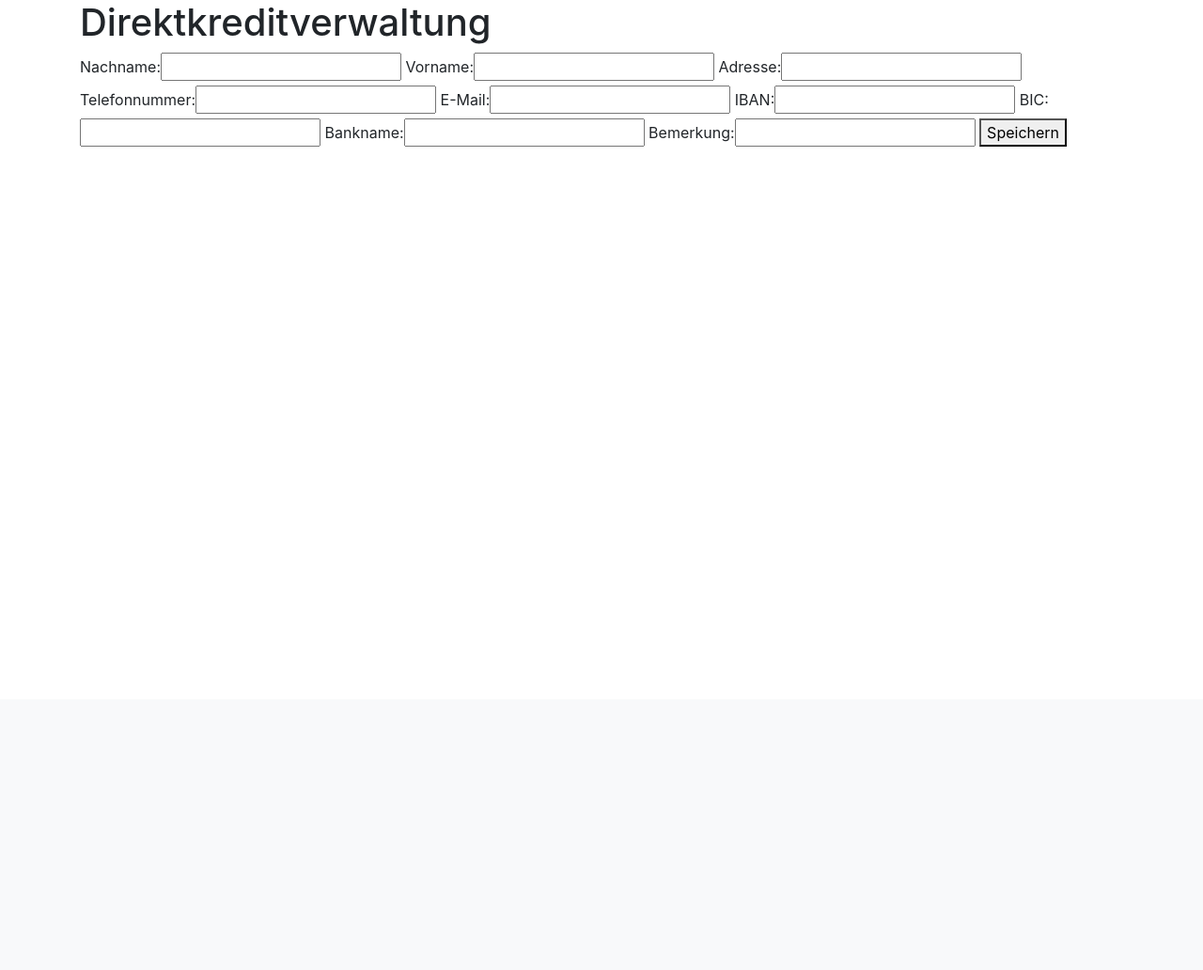
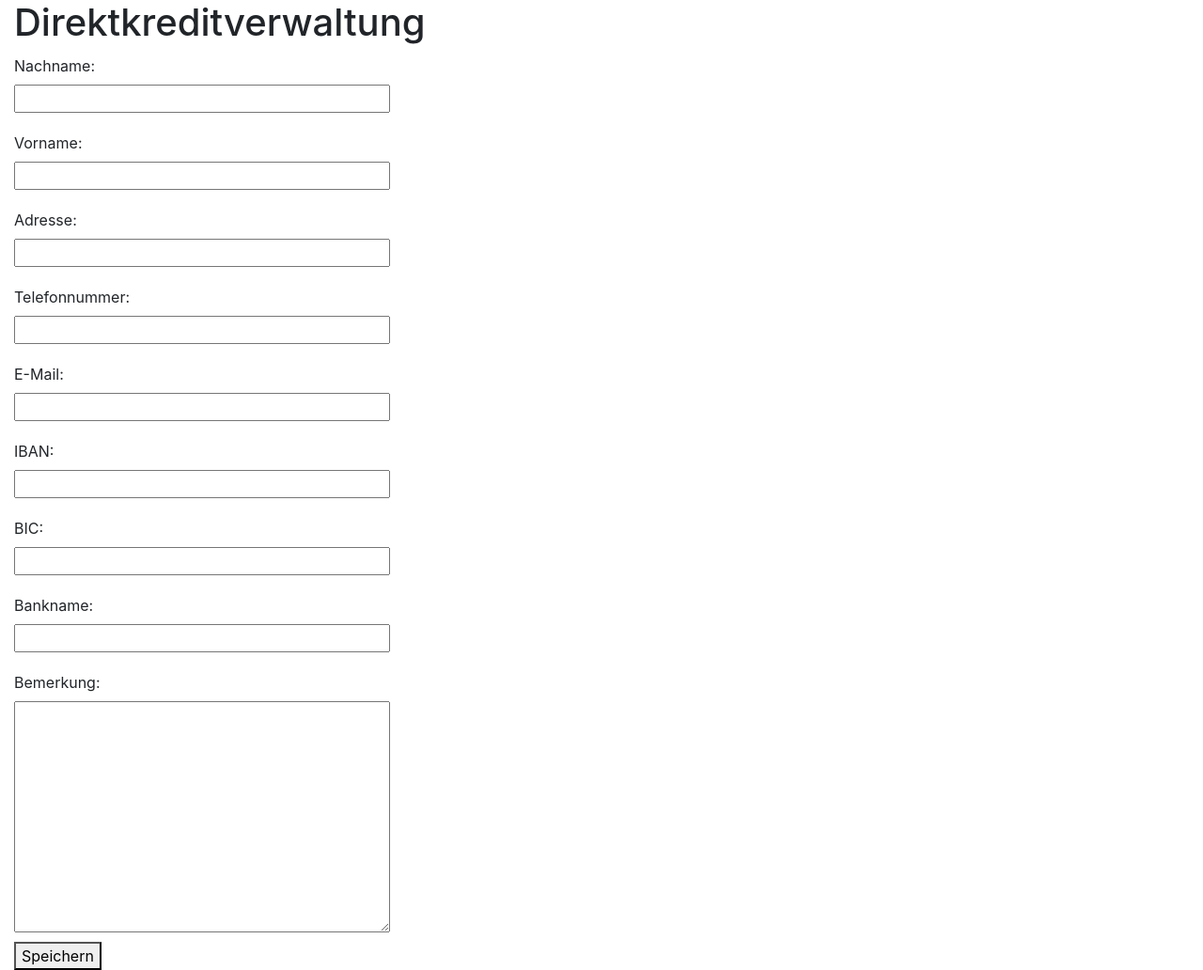
Before and after one commit to rakvat/direktkreditverwaltung, a Django app: page /contacts/new/ in a window 1280 px wide. Shown: the part 56-1088 px from the top of the page at 94% size. Before the commit the page ends 212 px from the top, so only its background shows below. Run offline with Django 3.2, Linux system fonts and the light colour scheme; some libraries are stand-ins or nearby versions.

Commit message:
style form

```diff
--- a/dkapp/forms.py
+++ b/dkapp/forms.py
@@ -6,6 +6,10 @@ class ContactForm(forms.ModelForm):
     class Meta:
         model = Contact
         exclude = ['updated_at', 'created_at']
+        widgets = {
+            'email': forms.EmailInput(),
+            'remark': forms.Textarea(),
+        }
         labels = {
             "first_name": "Vorname",
             "last_name": "Nachname",
@@ -21,6 +25,5 @@ class ContactForm(forms.ModelForm):
 
 class ContractForm(forms.Form):
     number = forms.IntegerField()
-    # contact = forms.ForeignKey(Contact, on_delete=models.CASCADE)
     comment = forms.CharField(required=False)
     category = forms.ChoiceField(choices=[('Privat', 'Privat'), ('Syndikat', 'Syndikat'), ('Dritte', 'Dritte')])
--- a/dkapp/static/css/style.css
+++ b/dkapp/static/css/style.css
@@ -1,3 +1,23 @@
 a {
     color: green;
 }
+
+div.container {
+  max-width: 100%;
+}
+
+div.dkapp-form {
+  display: flex;
+  flex-flow: column;
+  max-width: 400px;
+  margin: 10px 0;
+
+}
+div.dkapp-form input {
+  margin-bottom: 20px;
+}
+
+table {
+  max-width: 100%;
+  font-size: smaller;
+}
--- a/dkapp/templates/form.html
+++ b/dkapp/templates/form.html
@@ -4,7 +4,9 @@
 {% block content %}
 <form action={{ action_url }} method="post">
 {% csrf_token %}
-{{form}}
+<div class='dkapp-form'>
+    {{form.as_table}}
+</div>
 <button type="Submit">Speichern</button>
 </from>
 
```
